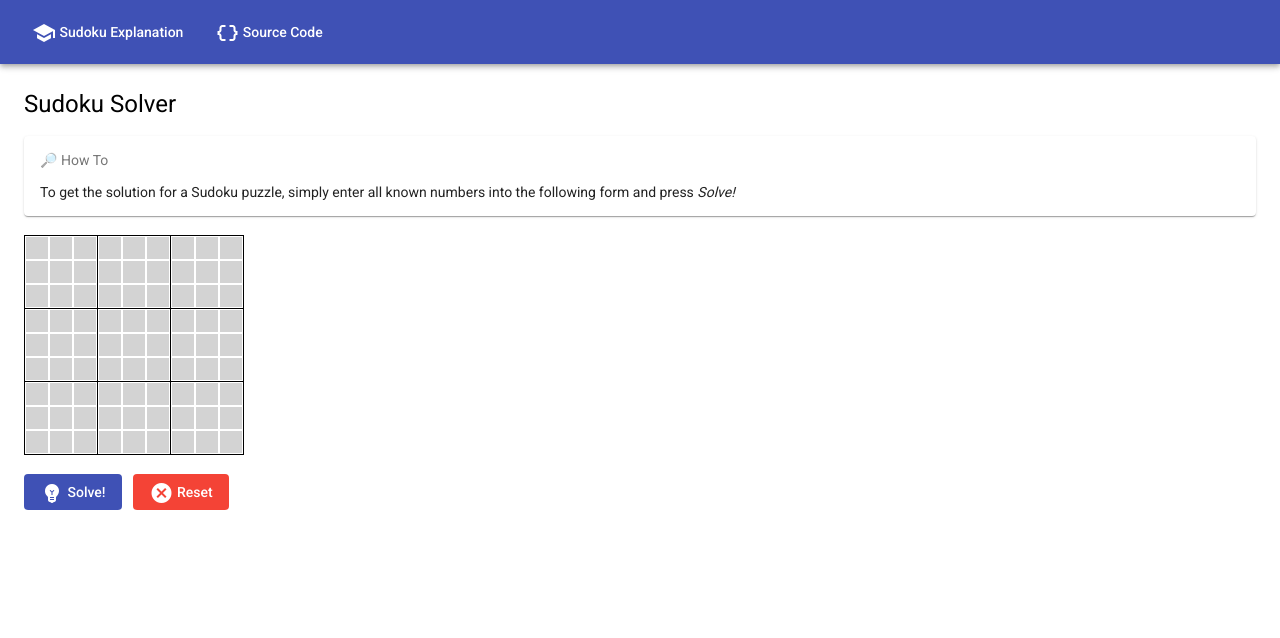
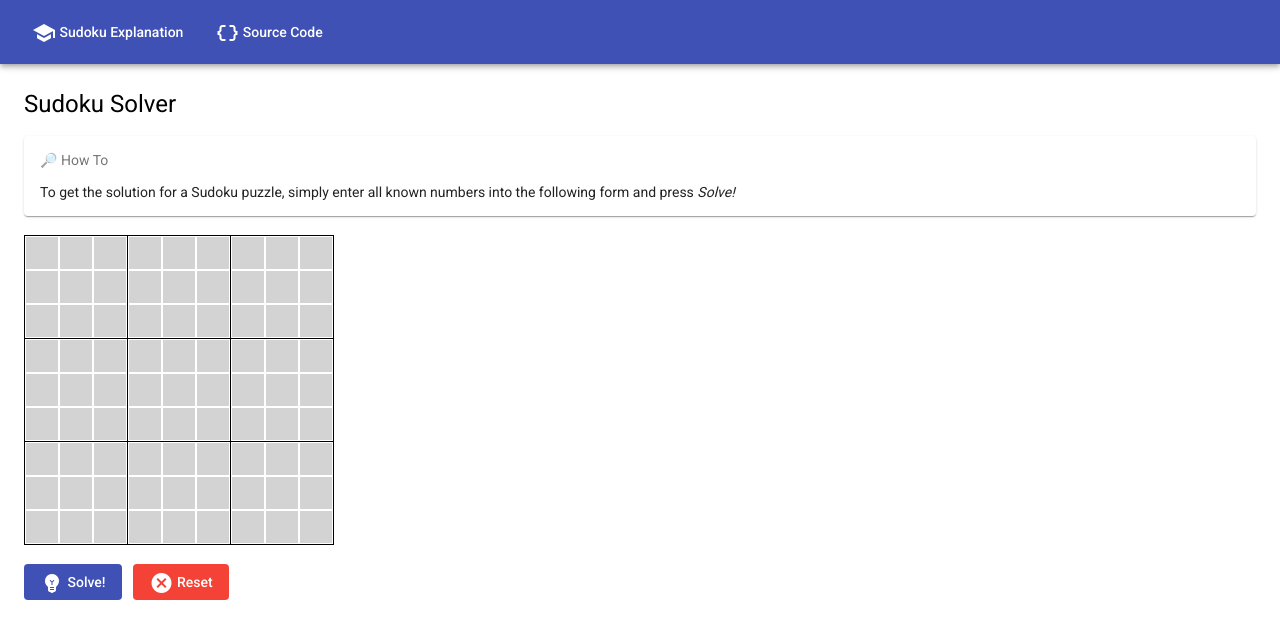
Before and after one commit to luth1um/sudoku-solver-angular, an Angular app: page / in a window 1280 px wide. Shown: the top 638 px of the page. Built offline with nearby package versions, Linux system fonts and the light colour scheme.

Commit message:
updated box size and text size

```diff
--- a/src/app/sudoku-box/sudoku-box.component.scss
+++ b/src/app/sudoku-box/sudoku-box.component.scss
@@ -11,8 +11,9 @@ $warn: mat-color($warn-palette); // generate warn color
   border: 0;
   padding: 1px !important;
   background-color: lightgray;
-  width: 20px;
-  height: 20px;
+  width: 30px;
+  height: 30px;
+  font-size: 20px;
 }
 .table-border {
   border-collapse: collapse;
```
